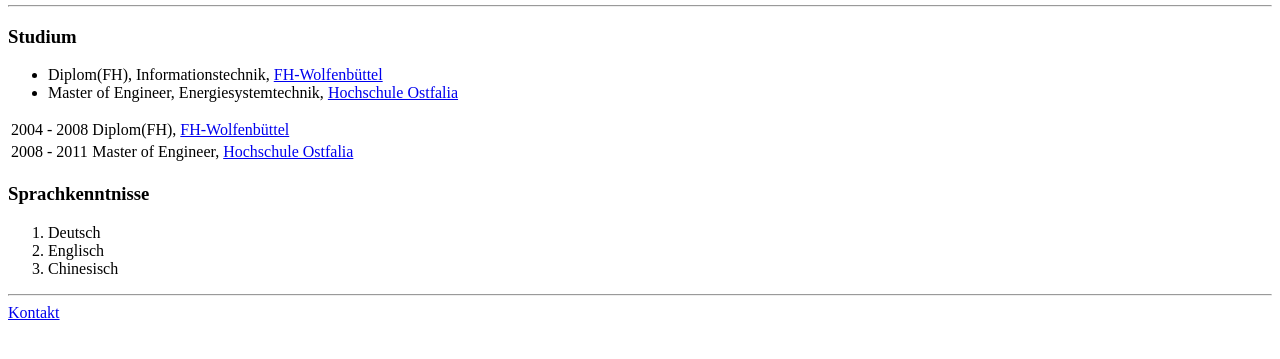
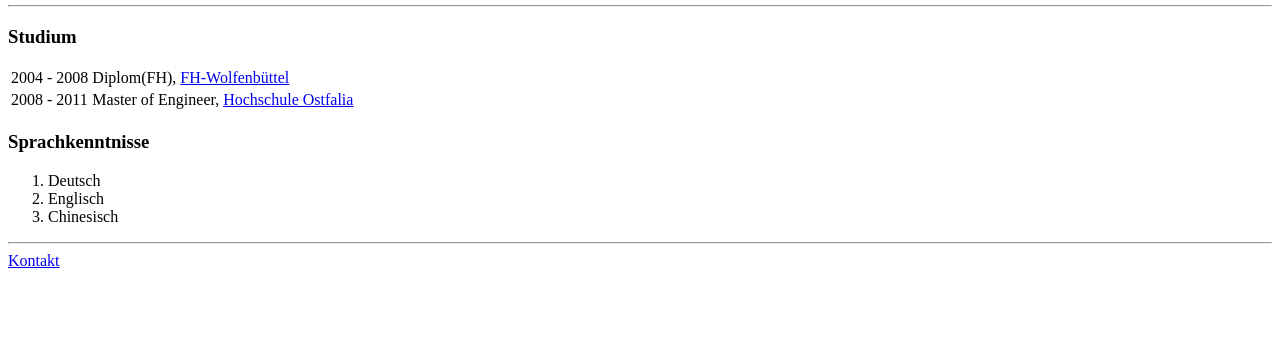
Before and after one commit to Shunwei/cv, a plain HTML site: page index.html in a window 1280 px wide. Shown: the part 197-556 px from the top of the page. Drawn offline with Linux system fonts and the light colour scheme.

Commit message:
remove duplicate code

```diff
--- a/index.html
+++ b/index.html
@@ -17,10 +17,6 @@
 
 <hr>
 <h3>Studium</h3>
-  <ul>
-    <li>Diplom(FH), Informationstechnik, <a href="https://www.ostfalia.de/cms/de">FH-Wolfenbüttel</a></li>
-    <li>Master of Engineer, Energiesystemtechnik, <a href="https://www.ostfalia.de/cms/de">Hochschule Ostfalia</a></li>
-  </ul>
   <table>
     <tr>
       <td>2004 - 2008</td>
```
